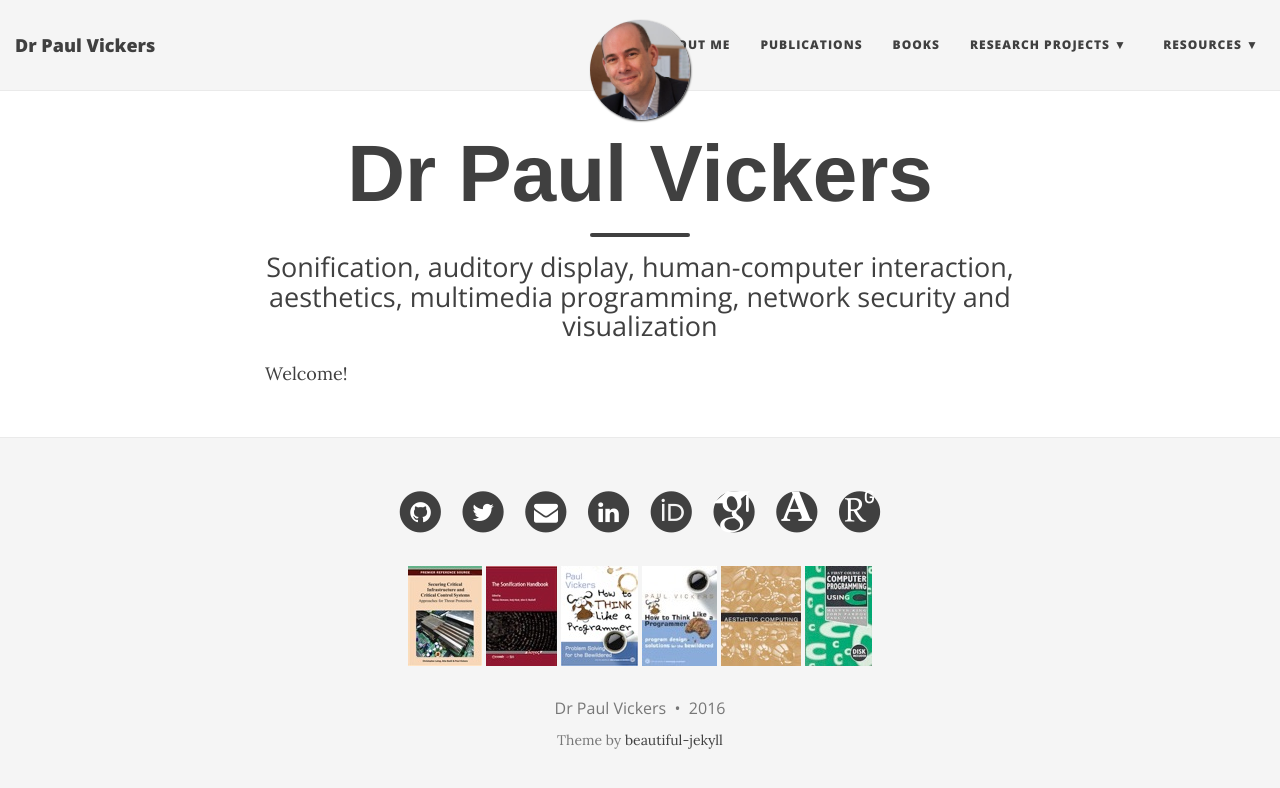
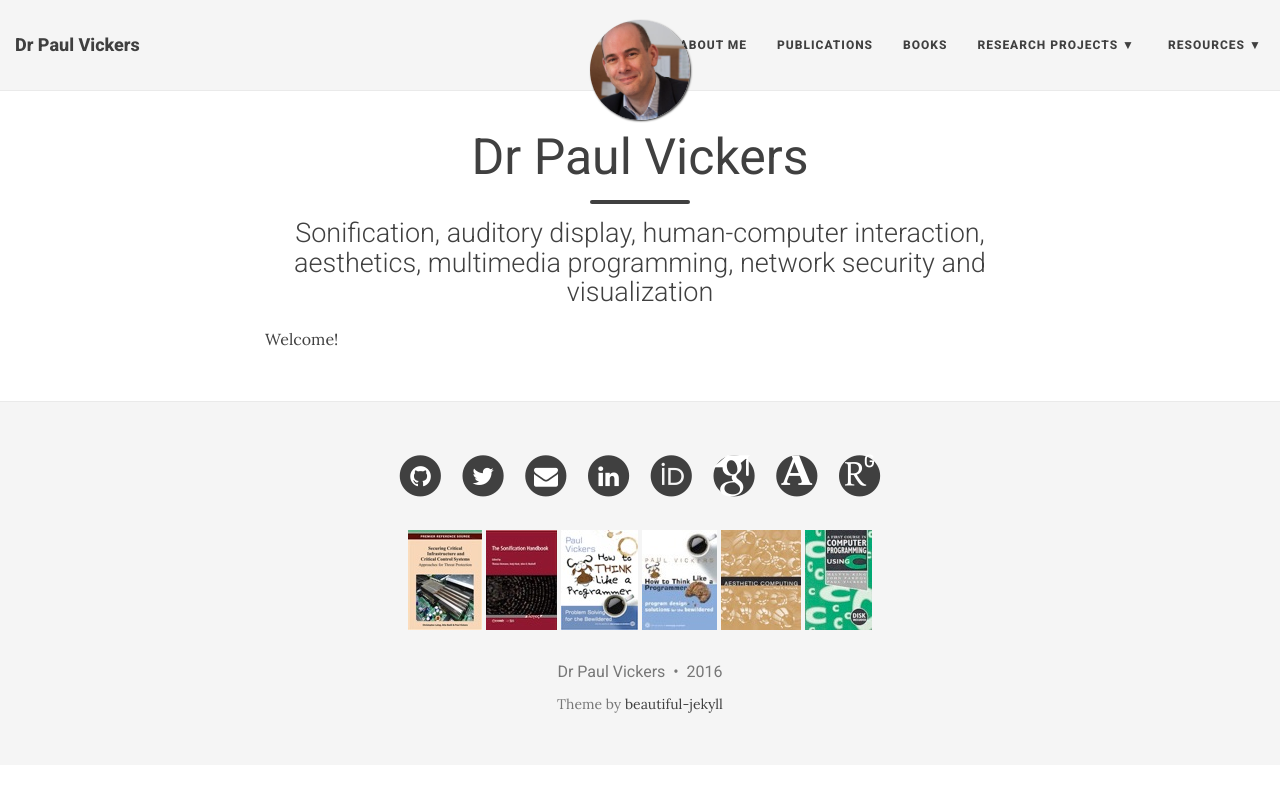
Before and after one commit to paulvickers/paulvickers.github.io, a Jekyll site: the page built from _source/index.html, in a window 1280 px wide. Shown: the top 788 px of the page. Built offline with Jekyll 4.4.1, drawn with Linux system fonts in a browser that asks for light colours; nearby versions of some CDN libraries; some web fonts are replaced; the list of posts is cut into pages by our own code.

Commit message:
Build site at 2016-06-14 13:14:21 UTC

```diff
--- a/_source/_layouts/base.html
+++ b/_source/_layouts/base.html
@@ -8,7 +8,7 @@ common-ext-css:
 common-googlefonts:
   - "Droid+Sans:300italic,400italic,600italic,700italic,800italic,400,300,600,700,800"
   - "Lora:400,700,400italic,700italic"
-  - "Roboto:400,700,400italic,700italic"
+  - "Roboto:300italic,400italic,600italic,700italic,800italic,400,300,600,700,800"
   - "Open+Sans:300italic,400italic,600italic,700italic,800italic,400,300,600,700,800"
 common-js:
   - "/js/jquery-1.11.2.min.js"
--- a/_source/css/main.css
+++ b/_source/css/main.css
@@ -4,7 +4,7 @@
 
 body {
   font-family: 'Lora', 'Times New Roman', serif;
-  font-size: 18px;
+  font-size: 16px;
   color: #404040;
   position: relative;
   background: #FFF;
@@ -18,8 +18,8 @@ p a {
   color: #008AFF;
 }
 h1,h2,h3,h4,h5,h6 {
-  font-family: 'Droid Sans', 'Helvetica Neue', Helvetica, Arial, sans-serif;
-  font-weight: 800;
+  font-family: 'Roboto', 'Helvetica Neue', Helvetica, Arial, sans-serif;
+  font-weight: 400;
 }
 a {
   color: #008AFF;
@@ -53,7 +53,7 @@ hr.small {
 }
 
 .main-explain-area {
-  font-family: 'Open Sans', 'Helvetica Neue', Helvetica, Arial, sans-serif;
+  font-family: 'Roboto', 'Helvetica Neue', Helvetica, Arial, sans-serif;
   padding: 15px inherit;
 }
 
@@ -99,7 +99,7 @@ img {
 .navbar-custom {
   background: #F5F5F5;
   border-bottom: 1px solid #EAEAEA;
-  font-family: 'Open Sans', 'Helvetica Neue', Helvetica, Arial, sans-serif;
+  font-family: 'Roboto', 'Helvetica Neue', Helvetica, Arial, sans-serif;
 }
 
 .navbar-custom .nav li a {
@@ -253,7 +253,7 @@ footer .list-inline {
   padding: 0;
 }
 footer .copyright {
-  font-family: Open Sans;
+  font-family: Roboto;
   text-align: center;
   margin-bottom: 0;
 }
@@ -319,7 +319,7 @@ footer .theme-by {
   margin: 0 0 10px;
 }
 .post-preview .post-entry {
-  font-family: 'Open Sans', 'Helvetica Neue', Helvetica, Arial, sans-serif;
+  font-family: 'Roboto', 'Helvetica Neue', Helvetica, Arial, sans-serif;
 }
 .post-preview .post-read-more {
   font-weight: 800;
@@ -371,18 +371,18 @@ footer .theme-by {
 }
 .intro-header .page-heading h1 {
   margin-top: 0;
-  font-size: 50px;
+  font-size: 25px;
 }
 .intro-header .post-heading h1 {
   margin-top: 0;
-  font-size: 35px;
+  font-size: 25px;
 }
 .intro-header .page-heading .page-subheading,
 .intro-header .post-heading .post-subheading {
   font-size: 27px;
   line-height: 1.1;
   display: block;
-  font-family: 'Open Sans', 'Helvetica Neue', Helvetica, Arial, sans-serif;
+  font-family: 'Roboto', 'Helvetica Neue', Helvetica, Arial, sans-serif;
   font-weight: 300;
   margin: 10px 0 0;
 }
@@ -407,7 +407,7 @@ footer .theme-by {
   padding: 5px 10px;
   font-size: 11px;
   color: #EEE;
-  font-family: 'Open Sans', 'Helvetica Neue', Helvetica, Arial, sans-serif;
+  font-family: 'Roboto', 'Helvetica Neue', Helvetica, Arial, sans-serif;
   right: 0;
   bottom: 0;
   display: none;
@@ -424,10 +424,10 @@ footer .theme-by {
     padding: 150px 0;
   }
   .intro-header .page-heading h1 {
-    font-size: 80px;
+    font-size: 50px;
   }
   .intro-header .post-heading h1 {
-    font-size: 50px;
+    font-size: 40px;
   }
   .intro-header.big-img .img-desc {
     font-size: 14px;
@@ -481,7 +481,7 @@ footer .theme-by {
 /* --- Pager --- */
 
 .pager li a {
-  font-family: 'Open Sans', 'Helvetica Neue', Helvetica, Arial, sans-serif;
+  font-family: 'Roboto', 'Helvetica Neue', Helvetica, Arial, sans-serif;
   text-transform: uppercase;
   font-size: 14px;
   font-weight: 800;
```
Also changed, not shown: 7 other files.
